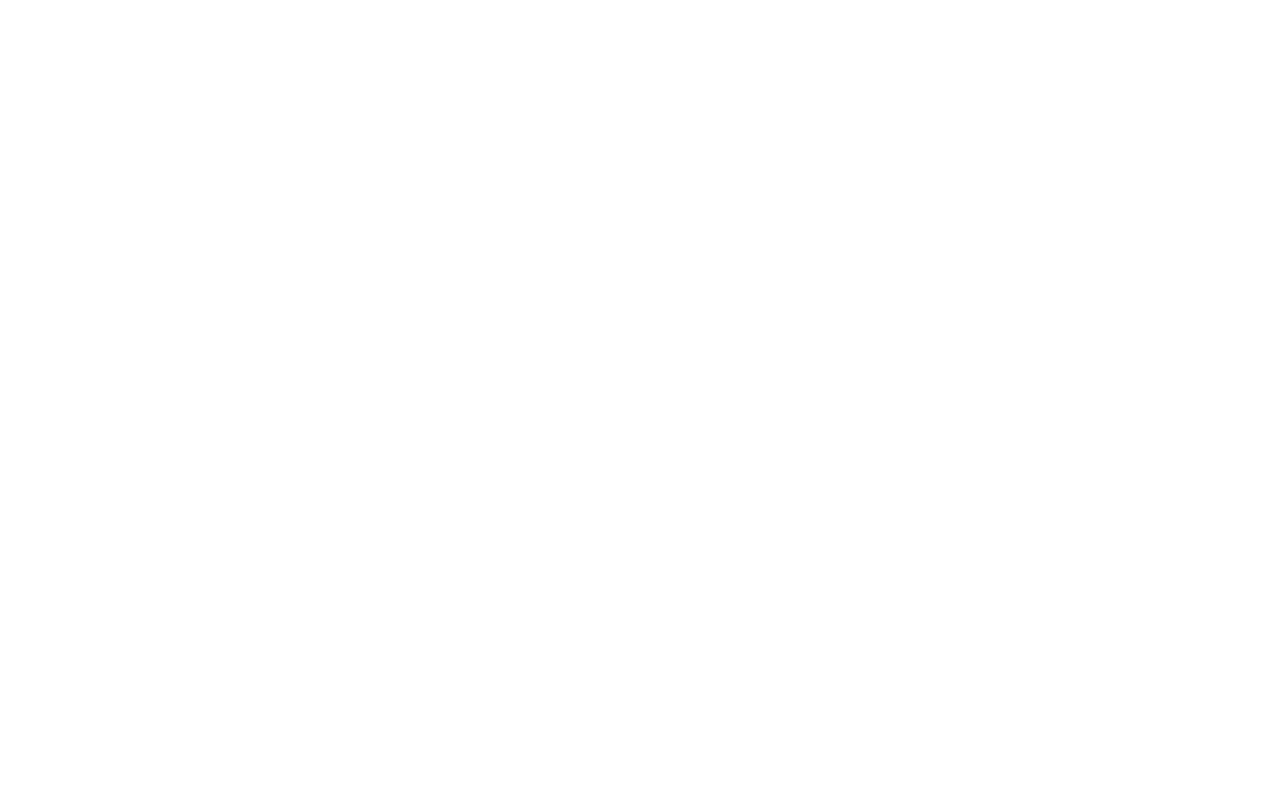
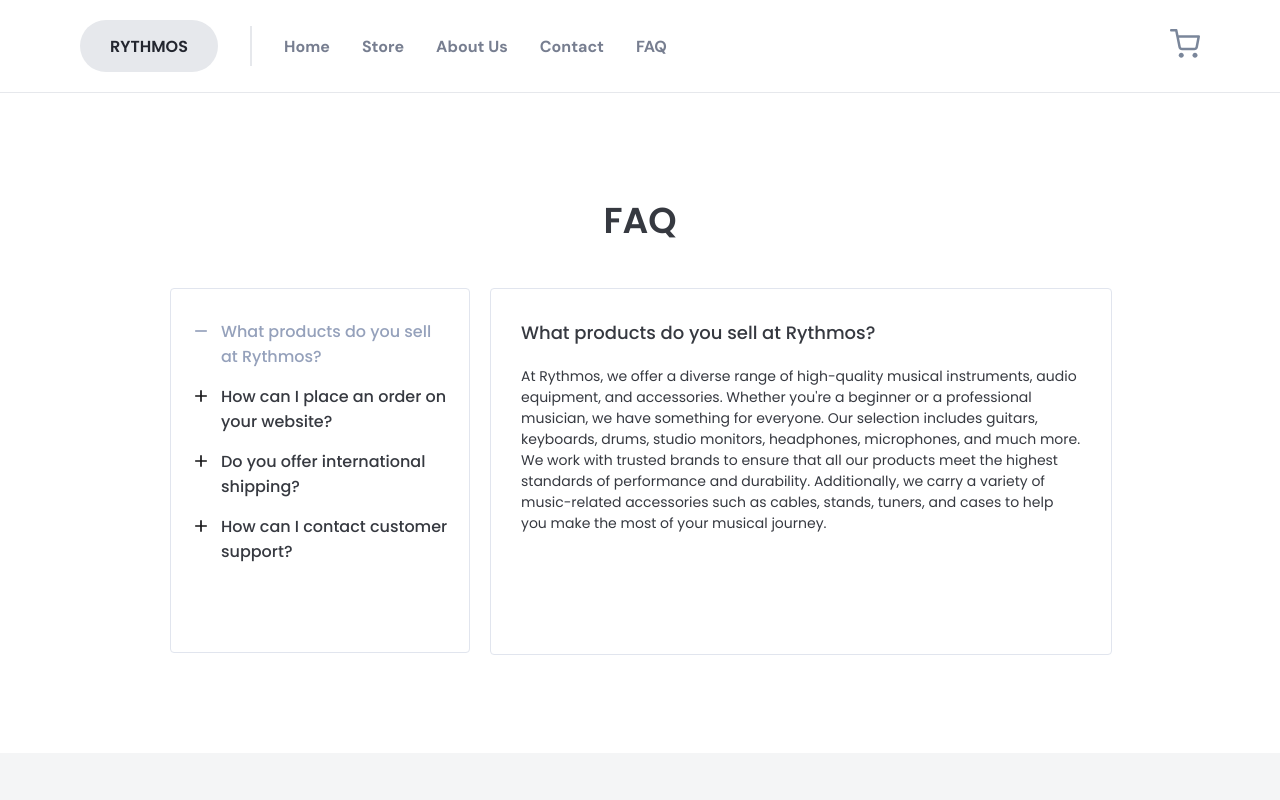
Before and after one commit to WheatSeeds/Rythmos, a React (Vite) app: page /faq in a window 1280 px wide. Before the commit this address had no page. Shown: the top 800 px of the page. Built offline with nearby package versions, Linux system fonts and the light colour scheme.

Commit message:
0.1.2 / Added FAQ page

```diff
--- a/src/App.tsx
+++ b/src/App.tsx
@@ -8,11 +8,14 @@
 import "./styles/CategoryList.css"
 import "./styles/Footer.css"
 import "./styles/App.css"
+import "./styles/FAQPage.css"
 
 import ProductsPage from "./pages/ProductsPage.tsx";
 import CategoriesPage from "./pages/CategoriesPage.tsx";
+import FAQPage from "./pages/FAQPage.tsx";
 
 import {BrowserRouter, Route, Routes} from "react-router";
+
 
 const App = () => {
     return (
@@ -20,6 +23,7 @@
             <Routes>
                 <Route path="/products" element={<CategoriesPage/>} />
                 <Route path="/products/:uuid" element={<ProductsPage/>} />
+                <Route path="/faq" element={<FAQPage/>} />
             </Routes>
         </BrowserRouter>
     );
--- a/src/components/Header.tsx
+++ b/src/components/Header.tsx
@@ -21,7 +21,7 @@
         },
         {
             name: "FAQ",
-            routeLink: "/home",
+            routeLink: "/faq",
         }
     ]
 
--- /dev/null
+++ b/src/data/faq.ts
@@ -0,0 +1,18 @@
+export const faqData = [
+    {
+        question: "What products do you sell at Rythmos?",
+        answer: "At Rythmos, we offer a diverse range of high-quality musical instruments, audio equipment, and accessories. Whether you're a beginner or a professional musician, we have something for everyone. Our selection includes guitars, keyboards, drums, studio monitors, headphones, microphones, and much more. We work with trusted brands to ensure that all our products meet the highest standards of performance and durability. Additionally, we carry a variety of music-related accessories such as cables, stands, tuners, and cases to help you make the most of your musical journey.",
+    },
+    {
+        question: "How can I place an order on your website?",
+        answer: "Placing an order on our website is easy and secure. First, browse through our categories or use the search bar to find the products you're interested in. Once you've selected your items, add them to your cart. When you're ready to checkout, click on the shopping cart icon and review your order. If everything looks good, click \"Proceed to Checkout\" and enter your shipping information. We accept various payment methods, including major credit/debit cards, PayPal, and some local payment options, depending on your country. After payment is processed, you will receive an email confirmation, and we'll start preparing your order for shipment. If you need assistance at any point during the ordering process, our customer support team is just a message away!",
+    },
+    {
+        question: "Do you offer international shipping?",
+        answer: "Yes, we offer international shipping to most countries around the world. We want to ensure that our customers from various locations can enjoy our products, no matter where they are. Shipping costs will vary based on your location and the size/weight of your order. During checkout, you will be able to select the best shipping option for your region and see the associated costs. Delivery times also depend on your location, but rest assured, we work with reliable shipping partners to ensure that your order arrives safely and on time. If you're located in a country not listed during checkout, feel free to contact us, and we'll do our best to accommodate your request.",
+    },
+    {
+        question: "How can I contact customer support?",
+        answer: " If you have any questions, concerns, or need assistance, our customer support team is here to help! You can reach us via email at support@rythmos.com, and we aim to respond to all inquiries within 24 hours. Additionally, we offer live chat support directly on our website, where our team will be happy to assist you in real-time. Whether you need help with your order, product recommendations, or troubleshooting technical issues, our team is knowledgeable and ready to provide the support you need. For urgent matters, you can also contact us by phone, and our friendly customer service representatives will assist you as quickly as possible.",
+    },
+]
--- /dev/null
+++ b/src/pages/FAQPage.tsx
@@ -0,0 +1,50 @@
+import Header from "../components/Header.tsx";
+import Footer from "../components/Footer.tsx";
+import {useState} from "react";
+import {faqData} from '../data/faq.ts'
+
+const FaqPage = () => {
+
+    const [answer, setAnswer] = useState(faqData[0].answer);
+    const [question, setQuestion] = useState(faqData[0].question);
+
+    return (
+        <>
+          <Header/>
+          <main>
+            <div id="faq-page-content">
+                <span id="faq-page-title">FAQ</span>
+                <section id="faq-page-questions">
+                    {faqData.map((item) => (
+                        <button className="question-button" onClick={() => {
+                            setAnswer(item.answer)
+                            setQuestion(item.question)
+                        }} >
+                            <img src={(item.question === question)
+                                ?"../icons/minus.svg"
+                                :"../icons/plus.svg"
+                                }
+                                 className="question-button-image"
+                                 alt=""
+                            />
+                            <span className={(item.question === question)
+                                ?"question-button-text-focus"
+                                :"question-button-text"
+                            }>
+                               {item.question}
+                            </span>
+                        </button>
+                    ))}
+                </section>
+                <section id="faq-page-answers">
+                    <span className="faq-page-answer-title">{question}</span>
+                    <span className="faq-page-answer">{answer}</span>
+                </section>
+            </div>
+          </main>
+          <Footer/>
+        </>
+    );
+};
+
+export default FaqPage;
--- /dev/null
+++ b/src/styles/FAQPage.css
@@ -0,0 +1,82 @@
+#faq-page-questions, #faq-page-answers {
+    display: flex;
+    flex-direction: column;
+    border-radius: 4px;
+    border: 1px solid #E1E5EE;
+    gap: 15px;
+}
+
+#faq-page-questions{
+    padding-top: 30px;
+}
+
+#faq-page-answers {
+    height: 365px;
+    width: 620px;
+    gap: 20px;
+}
+
+#faq-page-content {
+    display: grid;
+    grid-template-columns: 300px 620px;
+    grid-template-rows: max-content 365px;
+    column-gap: 20px;
+    row-gap: 40px;
+    padding: 100px 0;
+}
+
+#faq-page-title {
+    grid-column: 1 / 3;
+    justify-self: center;
+    font-size: 36px;
+    font-family: "Poppins", sans-serif;
+    color: #363940;
+    font-weight: 600;
+}
+
+.question-button {
+    background: none;
+    border: none;
+    display: flex;
+    align-items: start;
+    gap: 10px;
+    margin: 0 20px;
+}
+
+.question-button-text-focus,
+.question-button-text {
+    font-family: "Poppins", sans-serif;
+    font-weight: 500;
+    font-size: 16px;
+    text-align: start;
+}
+
+.question-button-text-focus {
+    color: #95A1BB;
+}
+
+.question-button-text {
+    color: #363940;
+}
+
+.question-button-image {
+    padding-top: 2px;
+}
+
+.faq-page-answer-title,
+.faq-page-answer {
+    font-family: "Poppins", sans-serif;
+    color: #363940;
+    margin: 0 30px;
+}
+
+.faq-page-answer-title {
+    font-size: 18px;
+    font-weight: 500;
+    margin-top: 30px;
+}
+
+.faq-page-answer {
+    font-size: 14px;
+    font-weight: 400;
+}
```
Also changed, not shown: public/icons/minus.svg (added), public/icons/plus.svg (added).
